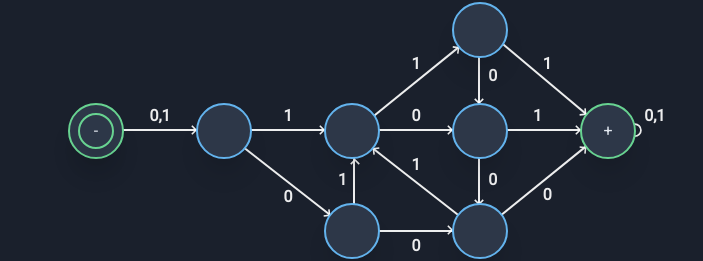
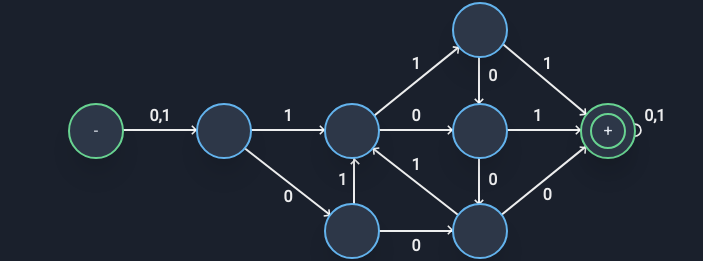
Before and after one commit to Kaezie/AutomataDFA, a Next.js app: page / in a window 1280 px wide. Both pictures are taken after a click on the button "Switch RegEx". Shown: the part 404-665 px from the top of the page, without its empty margins (288-991 px from the left). Built offline with nearby package versions, Linux system fonts and the light colour scheme.

Commit message:
badge fix

```diff
--- a/components/DFA/SecondDFA.js
+++ b/components/DFA/SecondDFA.js
@@ -265,7 +265,13 @@ const SecondDFA = ({ currentNodeVal, simulatingStatus }) => {
         animate={currentNodeVal == 8 ? "pulse" : ""}
         whileHover={!simulatingStatus && "scale"}
       >
-        +
+        <Atom
+        variant="inner5"
+        variants={variants}
+        initial="initial"
+        >
+          +
+        </Atom>
       </Atom>
       <Atom
         variant="6"
@@ -292,13 +298,7 @@ const SecondDFA = ({ currentNodeVal, simulatingStatus }) => {
         animate={currentNodeVal == 1 ? "pulse" : ""}
         whileHover={!simulatingStatus && "scale"}
       >
-        <Atom
-        variant="inner8"
-        variants={variants}
-        initial="initial"
-        >
-          -
-        </Atom>
+      -
       </Atom>
     </>
   );
--- a/styles/badgeStyles.js
+++ b/styles/badgeStyles.js
@@ -134,6 +134,13 @@ export const Badge = {
 
       borderColor: "green.300",
     },
+    inner5: {
+      top: "50%",
+      left: "50%",
+      h: "2.25em",
+      w: "2.25em",
+      borderColor: "green.300",
+    },
     6: {
       top: "85%",
       left: "50%",
@@ -152,13 +159,6 @@ export const Badge = {
 
       borderColor: "green.300",
     },
-    inner8: {
-      top: "50%",
-      left: "50%",
-      h: "2.25em",
-      w: "2.25em",
-      borderColor: "green.300",
-    },
   },
   defaultProps: {
     size: "node",
```
